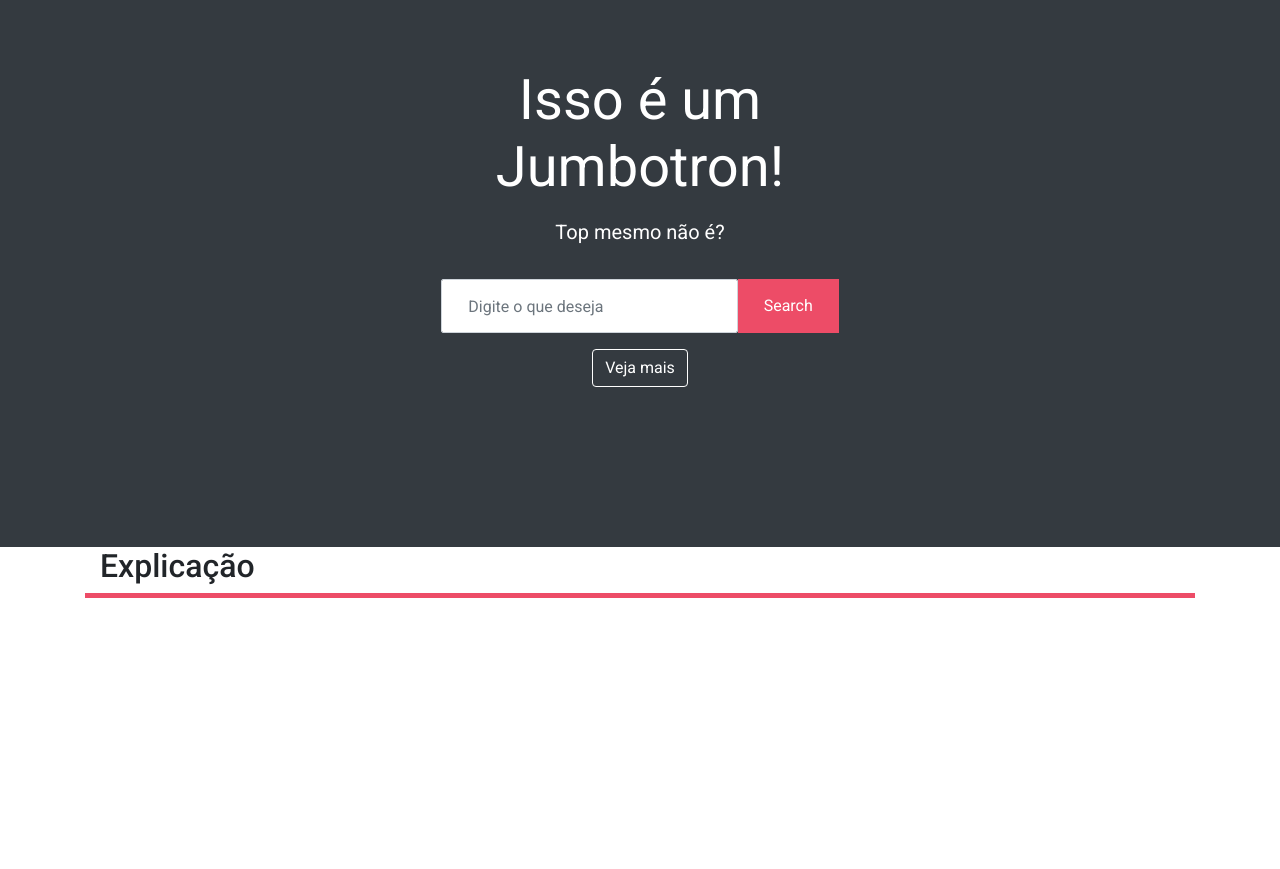
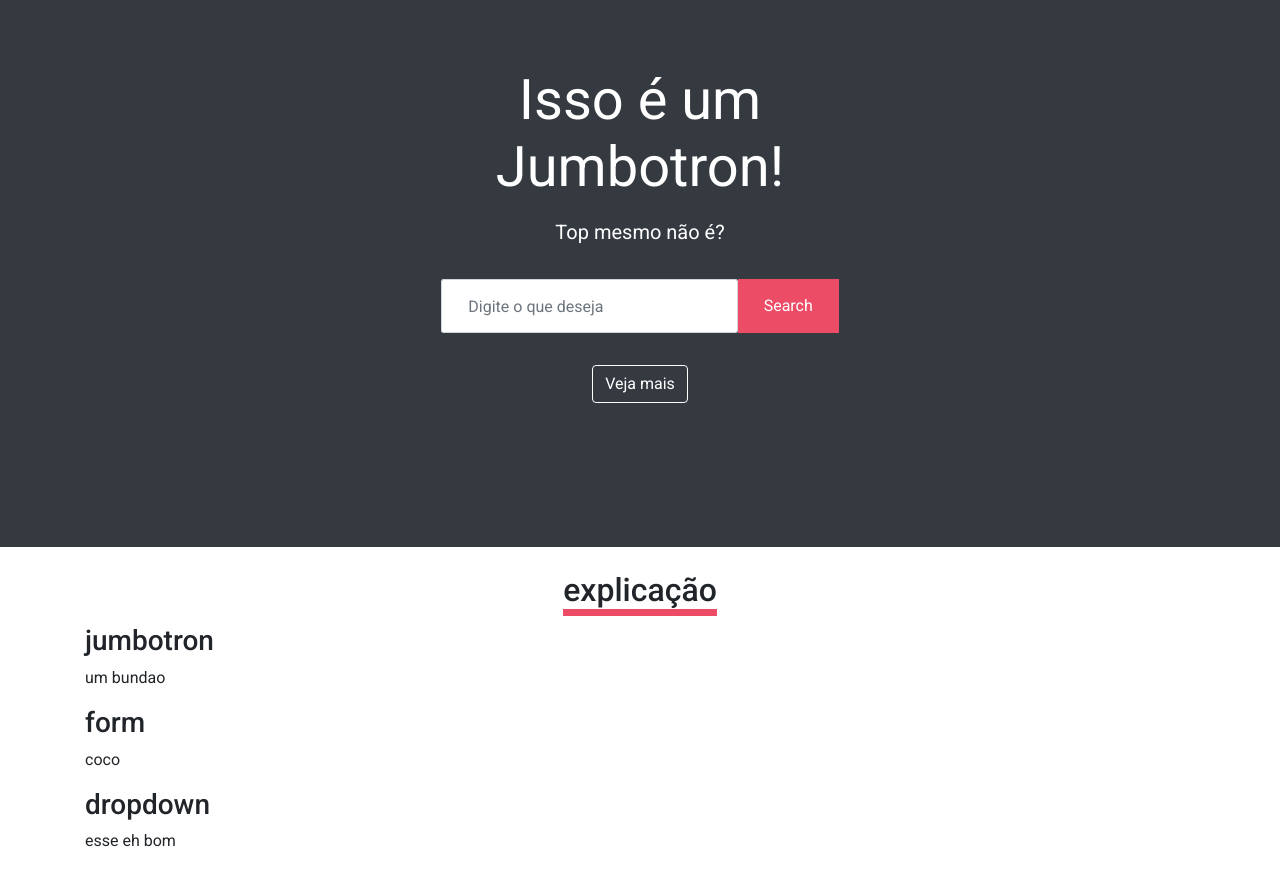
Before and after one commit to Trqz/bootstrapIntroduction, a plain HTML site: page projeto/jumbotron.html in a window 1280 px wide. Shown: the part 93-962 px from the top of the page. Before the commit the page ends 800 px from the top, so only its background shows below. Drawn offline with nearby package versions, Linux system fonts and the light colour scheme.

Commit message:
Add files via upload

```diff
--- a/projeto/css/meucss.css
+++ b/projeto/css/meucss.css
@@ -41,6 +41,7 @@ body{
 .btn-outline-secondary{
 	border-color: #ffffff;
 	color:#ffffff;
+	margin-top: 1rem;
 }
 
 .jb{
@@ -57,5 +58,18 @@ body{
 }
 
 .underline{
-	border-bottom: solid 5px #ED4C67;
+	border-bottom: solid 7px #ED4C67;
 }
+
+.media-body{
+	display: flex;
+	justify-content:center;
+}
+
+.title{
+	margin-top:1.5rem;
+}
+
+.explicacao{
+
+}
--- a/projeto/jumbotron.html
+++ b/projeto/jumbotron.html
@@ -21,10 +21,25 @@
 
     </div>
 
-    <main class="justify-content-center container">
-    <section class="explicacao justify-content-center">
-    	<div class="underline container">
-    		<h2 class="">Explicação</h2>
+    <main class="container">
+    <section class="explicacao">
+    	<div class="media-body">
+    		<h2 class="title underline">explicação</h2>
+    	</div>
+
+    	<div class="role">
+    		<div class="ex">
+    			<h3>jumbotron</h3>
+    			<p>um bundao</p>
+    		</div>
+    		<div class="ex">
+    			<h3>form</h3>
+    			<p>coco</p>
+    		</div>
+    		<div class="ex">
+    			<h3>dropdown</h3>
+    			<p>esse eh bom</p>
+    		</div>
     	</div>
     	</section>
     </main>
```
